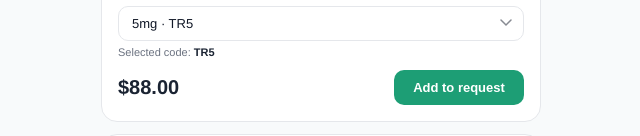
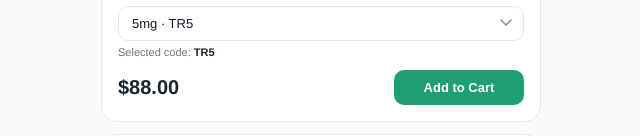
Before and after one commit to ramosjcyber/Pepperspray, a Next.js app: page /catalog in a window 1280 px wide. Shown: the part 502-638 px from the top of the page, without its empty margins (319-959 px from the left). Built offline with nearby package versions, Linux system fonts and the light colour scheme.

Commit message:
Update catalog.js

```diff
--- a/pages/catalog.js
+++ b/pages/catalog.js
@@ -244,7 +244,7 @@ function ProductCard({ product, cart, onAdd }) {
             display: 'flex', alignItems: 'center', justifyContent: 'center', gap: 6,
           }}
         >
-          {added ? '✓ Added!' : inCart ? '+ Add more' : 'Add to request'}
+          {added ? '✓ Added!' : inCart ? '+ Add more' : 'Add to Cart'}
         </button>
       </div>
     </div>
```
